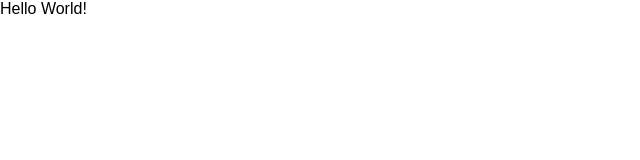
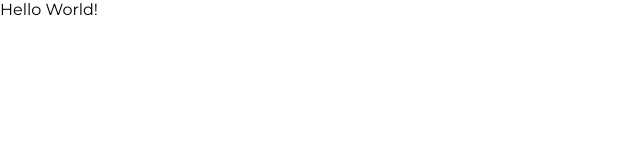
Before and after one commit to JethroTiago/express-cajacity, a React (Create React App) app: page / in a window 1280 px wide. Shown: the top 160 px of the page, without its empty margins (0-640 px from the left). Built offline with nearby package versions, Linux system fonts and the light colour scheme.

Commit message:
Adicionado fonte principal

```diff
--- a/public/index.html
+++ b/public/index.html
@@ -10,20 +10,13 @@
       content="Web site created using create-react-app"
     />
     <link rel="manifest" href="%PUBLIC_URL%/manifest.json" />
+    <link rel="preconnect" href="https://fonts.googleapis.com">
+    <link rel="preconnect" href="https://fonts.gstatic.com" crossorigin>
+    <link href="https://fonts.googleapis.com/css2?family=Montserrat:wght@300;400;500;600;700&display=swap" rel="stylesheet">
     <title>PIZZA DEV</title>
   </head>
   <body>
     <noscript>You need to enable JavaScript to run this app.</noscript>
     <div id="root"></div>
-    <!--
-      This HTML file is a template.
-      If you open it directly in the browser, you will see an empty page.
-
-      You can add webfonts, meta tags, or analytics to this file.
-      The build step will place the bundled scripts into the <body> tag.
-
-      To begin the development, run `npm start` or `yarn start`.
-      To create a production bundle, use `npm run build` or `yarn build`.
-    -->
   </body>
 </html>
--- a/src/App.css
+++ b/src/App.css
@@ -2,5 +2,5 @@
   margin: 0;
   padding: 0;
   box-sizing: border-box;
-  font-family: "Reem Kufi", sans-serif !important;
+  font-family: 'Montserrat', sans-serif !important;
 }
```
